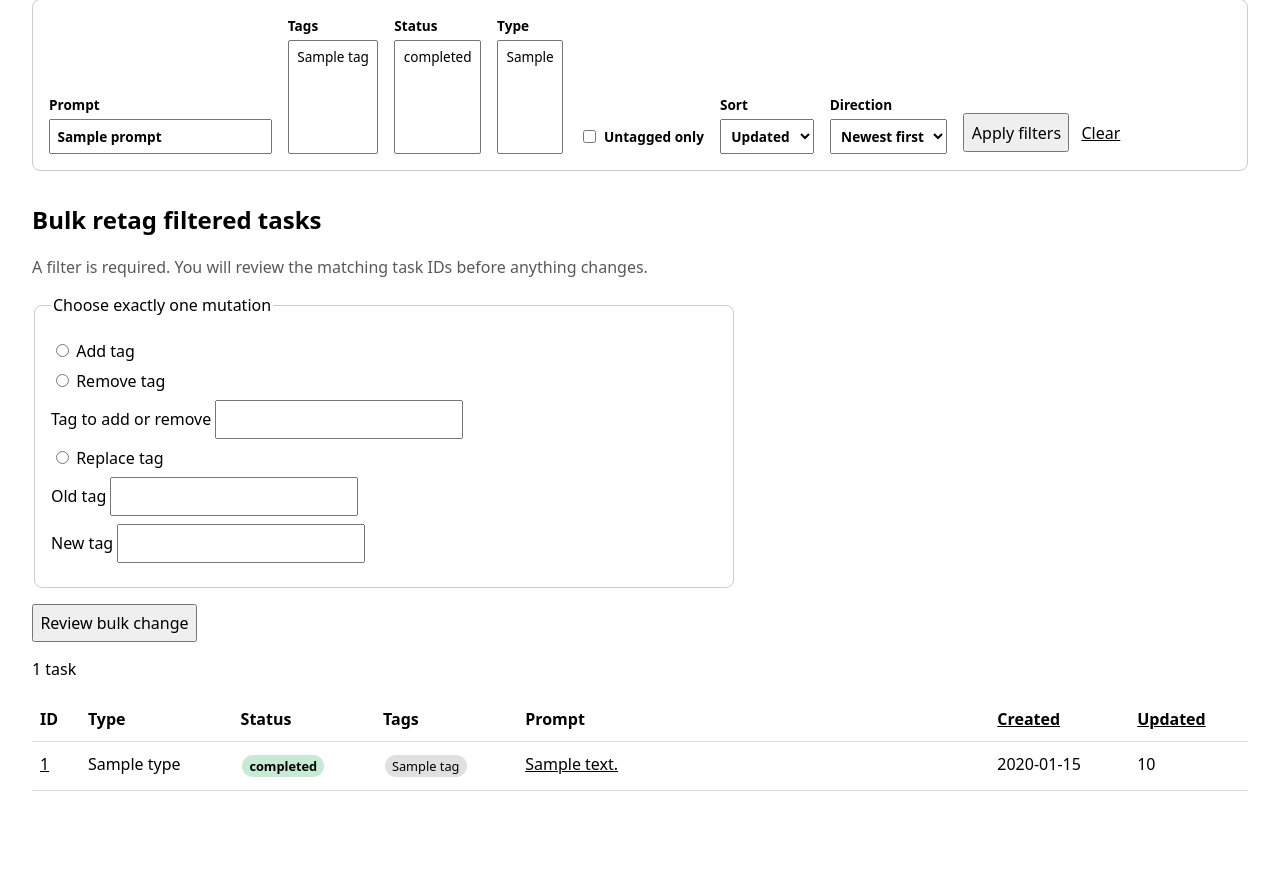
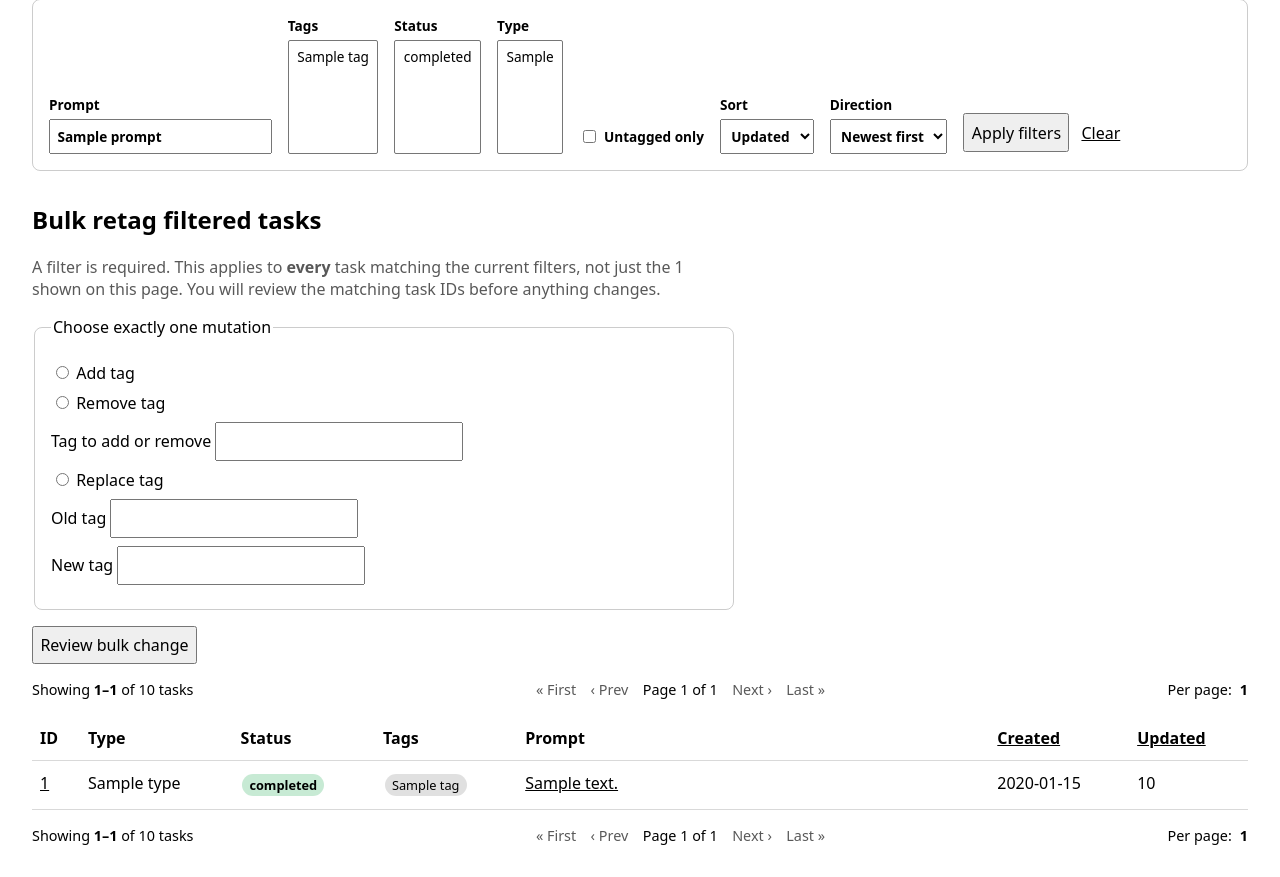
Before and after one commit to mhawthorne/gza, a FastAPI app: template server/src/gza_server/templates/tasks.html in a window 1280 px wide. Shown: the part 158-1035 px from the top of the page. Before the commit the page ends 949 px from the top, so only its background shows below. Run offline with FastAPI, Linux system fonts and the light colour scheme; the template is opened without the code that fills it: most values are stand-ins (such as "Sample title", 1, 10 or a date in 2020).

Commit message:
Paginate the server /tasks page at 50 rows
/tasks queried and rendered every task in one table; against the real
database that is ~9000 rows of HTML per request. Add a PageSpec window
(default 50, sizes 25/50/100) applied after the query service returns,
so only the visible slice is projected into rows and rendered.

Paging is kept out of TaskListFilters on purpose: the bulk retag flow
compares submitted filters against its stored preview to decide which
tasks it may mutate, and that scope is the whole filter set, not the
page on screen. The bulk copy now says so explicitly, and a test pins
that a paged view still retags all matching tasks.

An out-of-range ?page= clamps to the last page, and an unsupported
?per_page= falls back to the default instead of rendering everything.

server: 213 passed (206 before, 7 new).

Claude-Session: https://claude.ai/code/session_016dhYcEUZuyBFoibEKSY8hz

```diff
--- a/server/src/gza_server/app.py
+++ b/server/src/gza_server/app.py
@@ -29,8 +29,11 @@ from .task_edit import (
     parse_content_edit,
 )
 from .task_list import (
+    DEFAULT_PAGE_SIZE,
+    PAGE_SIZES,
     TASK_STATUSES,
     TASK_TYPES,
+    PageSpec,
     TaskListFilters,
     query_task_list,
 )
@@ -313,13 +316,32 @@ def create_app(
     def tasks_page(
         request: Request,
         filters: Annotated[TaskListFilters, Depends(_task_list_filters)],
+        page: Annotated[int, Query(ge=1)] = 1,
+        per_page: Annotated[int, Query()] = DEFAULT_PAGE_SIZE,
     ):
-        result = query_task_list(cast(SqliteTaskStore, make_store()), filters)
+        page_spec = PageSpec.normalized(page, per_page)
+        result = query_task_list(
+            cast(SqliteTaskStore, make_store()),
+            filters,
+            page=page_spec,
+        )
         return _TEMPLATES.TemplateResponse(
             request=request,
             name="tasks.html",
             context={
                 "rows": result.rows,
+                "result": result,
+                "page_sizes": PAGE_SIZES,
+                "page_url": lambda number: filters.url(
+                    "/tasks",
+                    page=str(number),
+                    per_page=str(result.page.per_page),
+                ),
+                "per_page_url": lambda size: filters.url(
+                    "/tasks",
+                    page="1",
+                    per_page=str(size),
+                ),
                 "known_tags": result.known_tags,
                 "statuses": TASK_STATUSES,
                 "task_types": TASK_TYPES,
--- a/server/src/gza_server/task_list.py
+++ b/server/src/gza_server/task_list.py
@@ -21,6 +21,28 @@ SortField = Literal["created", "updated"]
 SortDirection = Literal["asc", "desc"]
 
 TASK_STATUSES = ALL_TASK_STATUSES
+
+PAGE_SIZES = (25, 50, 100)
+DEFAULT_PAGE_SIZE = 50
+
+
+@dataclass(frozen=True)
+class PageSpec:
+    """One page of the filtered task list.
+
+    Paging is deliberately not part of :class:`TaskListFilters`: the bulk retag
+    flow compares submitted filters against its stored preview, and that
+    comparison is about which tasks are selected, not which slice is on screen.
+    """
+
+    page: int = 1
+    per_page: int = DEFAULT_PAGE_SIZE
+
+    @classmethod
+    def normalized(cls, page: int | None, per_page: int | None) -> "PageSpec":
+        """Clamp untrusted query parameters to a supported page window."""
+        size = per_page if per_page in PAGE_SIZES else DEFAULT_PAGE_SIZE
+        return cls(page=max(1, page or 1), per_page=size)
 
 
 @dataclass(frozen=True)
@@ -71,12 +93,36 @@ class TaskListResult:
     rows: list[dict[str, object]]
     known_tags: tuple[str, ...]
     filters: TaskListFilters
+    page: PageSpec = PageSpec()
+    total: int = 0
+
+    @property
+    def page_count(self) -> int:
+        return max(1, -(-self.total // self.page.per_page))
+
+    @property
+    def first_index(self) -> int:
+        """1-based index of the first row on this page, 0 when empty."""
+        return 0 if not self.rows else (self.page.page - 1) * self.page.per_page + 1
+
+    @property
+    def last_index(self) -> int:
+        return self.first_index + len(self.rows) - 1 if self.rows else 0
+
+    @property
+    def has_previous(self) -> bool:
+        return self.page.page > 1
+
+    @property
+    def has_next(self) -> bool:
+        return self.page.page < self.page_count
 
 
 def query_task_list(
     store: SqliteTaskStore,
     filters: TaskListFilters,
     *,
+    page: PageSpec | None = None,
     now: datetime | None = None,
 ) -> TaskListResult:
     """Run the same query service and filter semantics as ``gza search``."""
@@ -101,11 +147,28 @@ def query_task_list(
     )
     result = TaskQueryService(store).run(query, all_projects=True)
     rendered_at = now or datetime.now(UTC)
-    rows = [_task_row(cast(TaskRow, row), now=rendered_at) for row in result.rows]
+
+    # The query service collects and sorts every match in memory, so slice the
+    # window here and only project the rows this page actually renders.
+    matched = list(result.rows)
+    if page is None:
+        spec = PageSpec(page=1, per_page=len(matched) or DEFAULT_PAGE_SIZE)
+        window = matched
+    else:
+        # A stale or hand-edited ?page= past the end lands on the last page
+        # rather than an unexplained empty table.
+        last_page = max(1, -(-len(matched) // page.per_page))
+        spec = replace(page, page=min(page.page, last_page))
+        start = (spec.page - 1) * spec.per_page
+        window = matched[start : start + spec.per_page]
+
+    rows = [_task_row(cast(TaskRow, row), now=rendered_at) for row in window]
     return TaskListResult(
         rows=rows,
         known_tags=store.list_tags(all_projects=True),
         filters=filters,
+        page=spec,
+        total=len(matched),
     )
 
 
--- a/server/src/gza_server/templates/base.html
+++ b/server/src/gza_server/templates/base.html
@@ -45,6 +45,11 @@
       .content-editor { max-width: 52rem; }
       .content-editor label { display: block; margin-bottom: .4rem; font-weight: 650; }
       .content-editor textarea { box-sizing: border-box; width: 100%; resize: vertical; }
+      .pager { display: flex; flex-wrap: wrap; gap: 1rem; align-items: baseline; justify-content: space-between; margin: 1rem 0; font-size: .9rem; }
+      .pager p { margin: 0; }
+      .pager-controls { display: flex; gap: .9rem; align-items: baseline; }
+      .pager-position { font-variant-numeric: tabular-nums; }
+      .pager-size { display: flex; gap: .5rem; }
       .error { max-width: 52rem; padding: .8rem 1rem; border-left: .25rem solid #d33; }
     </style>
   </head>
--- a/server/src/gza_server/templates/tasks.html
+++ b/server/src/gza_server/templates/tasks.html
@@ -2,6 +2,42 @@
 {% block title %}Tasks · gza{% endblock %}
 {% block content %}
   <h1>Tasks</h1>
+
+  {% macro pager(position) %}
+    <nav class="pager pager-{{ position }}" aria-label="Task list pages">
+      <p class="pager-count">
+        {% if result.total %}
+          Showing <strong>{{ result.first_index }}–{{ result.last_index }}</strong> of {{ result.total }} task{% if result.total != 1 %}s{% endif %}
+        {% else %}
+          No tasks match these filters
+        {% endif %}
+      </p>
+      <div class="pager-controls">
+        {% if result.has_previous %}
+          <a href="{{ page_url(1) }}" rel="first">« First</a>
+          <a href="{{ page_url(result.page.page - 1) }}" rel="prev">‹ Prev</a>
+        {% else %}
+          <span class="muted">« First</span>
+          <span class="muted">‹ Prev</span>
+        {% endif %}
+        <span class="pager-position">Page {{ result.page.page }} of {{ result.page_count }}</span>
+        {% if result.has_next %}
+          <a href="{{ page_url(result.page.page + 1) }}" rel="next">Next ›</a>
+          <a href="{{ page_url(result.page_count) }}" rel="last">Last »</a>
+        {% else %}
+          <span class="muted">Next ›</span>
+          <span class="muted">Last »</span>
+        {% endif %}
+      </div>
+      <div class="pager-size">
+        Per page:
+        {% for size in page_sizes %}
+          {% if size == result.page.per_page %}<strong>{{ size }}</strong>{% else %}<a href="{{ per_page_url(size) }}">{{ size }}</a>{% endif %}
+        {% endfor %}
+      </div>
+    </nav>
+  {% endmacro %}
+
 
   <form method="get" action="/tasks" class="filters">
     <label>
@@ -58,7 +94,7 @@
 
   <section class="tag-editor">
     <h2>Bulk retag filtered tasks</h2>
-    <p class="muted">A filter is required. You will review the matching task IDs before anything changes.</p>
+    <p class="muted">A filter is required. This applies to <strong>every</strong> task matching the current filters, not just the {{ rows|length }} shown on this page. You will review the matching task IDs before anything changes.</p>
     <form method="post" action="/api/tasks/tags/bulk">
       {% for key, value in filters.query_pairs() %}
         <input type="hidden" name="{{ key }}" value="{{ value }}">
@@ -85,7 +121,7 @@
     </form>
   </section>
 
-  <p>{{ rows|length }} task{% if rows|length != 1 %}s{% endif %}</p>
+  {{ pager("top") }}
   <div class="table-wrap">
     <table>
       <thead>
@@ -118,4 +154,5 @@
       </tbody>
     </table>
   </div>
+  {{ pager("bottom") }}
 {% endblock %}
```
Also changed, not shown: server/tests/test_tasks.py (+100 -0 lines).
